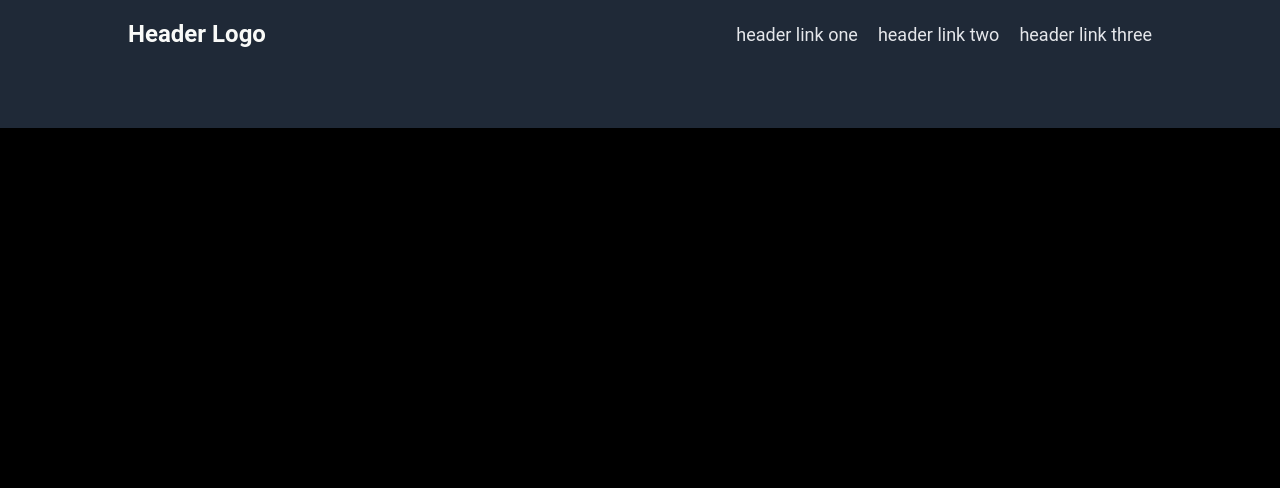
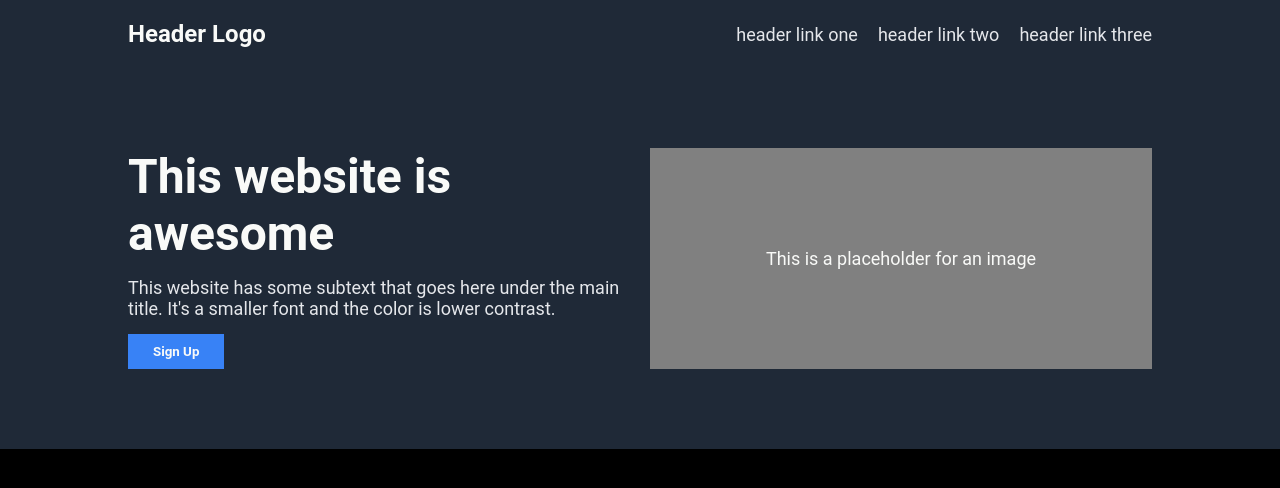
Before and after one commit to martin-242/landing-page, a plain HTML site: page index.html in a window 1280 px wide. Drawn offline with Linux system fonts and the light colour scheme.

Commit message:
Adds hero

```diff
--- a/index.html
+++ b/index.html
@@ -16,6 +16,15 @@
             <div class="header-link-item">header link three</div>
         </div>
     </div>
-
+    <div class="hero-container">
+        <div class="hero-text-container">
+            <div class="hero-title">This website is awesome</div>
+            <div class="hero-subtitle">This website has some subtext that goes here under the main title. It's a smaller font and the color is lower contrast.</div>
+            <div class="hero-button"><button class="button-signup">Sign Up</button></div>
+        </div>
+        <div class="hero-image-container">
+            <div class="hero-image">This is a placeholder for an image</div>
+        </div>
+    </div>
 </body>
 </html>
```
